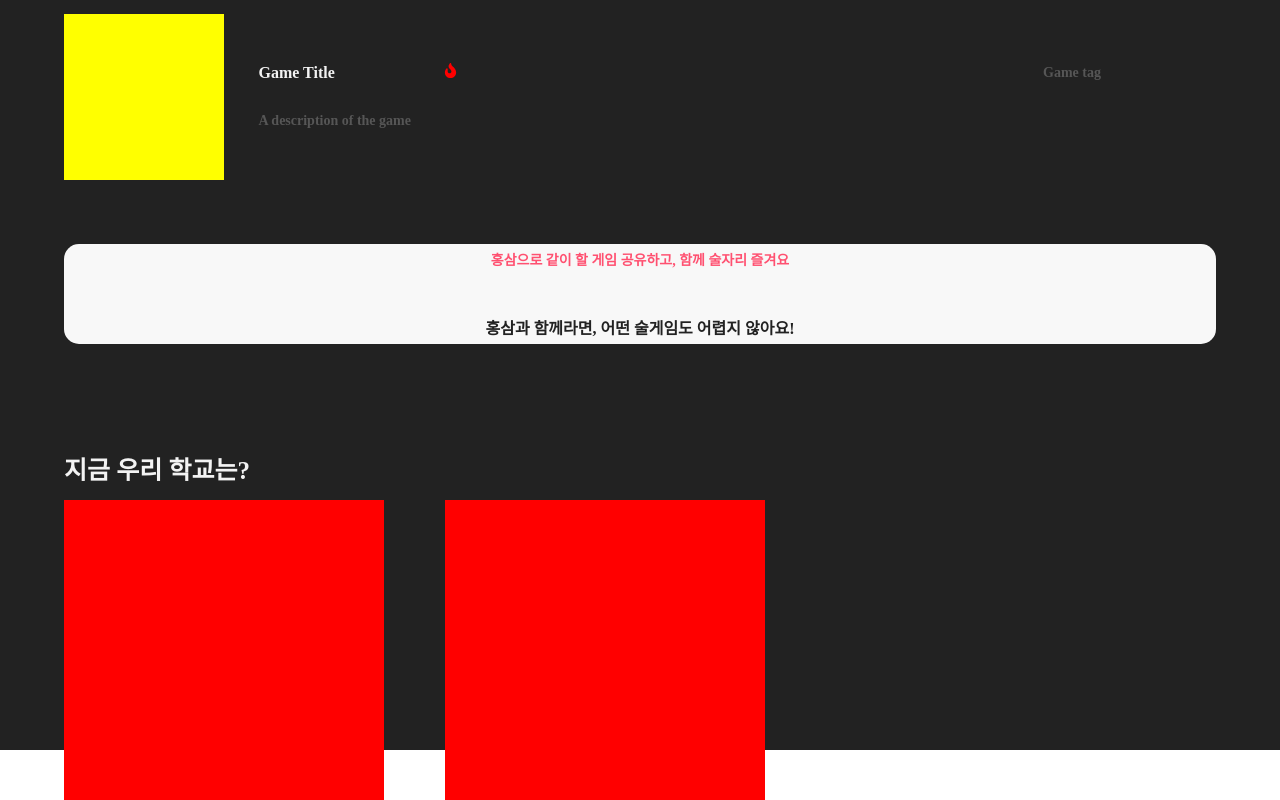
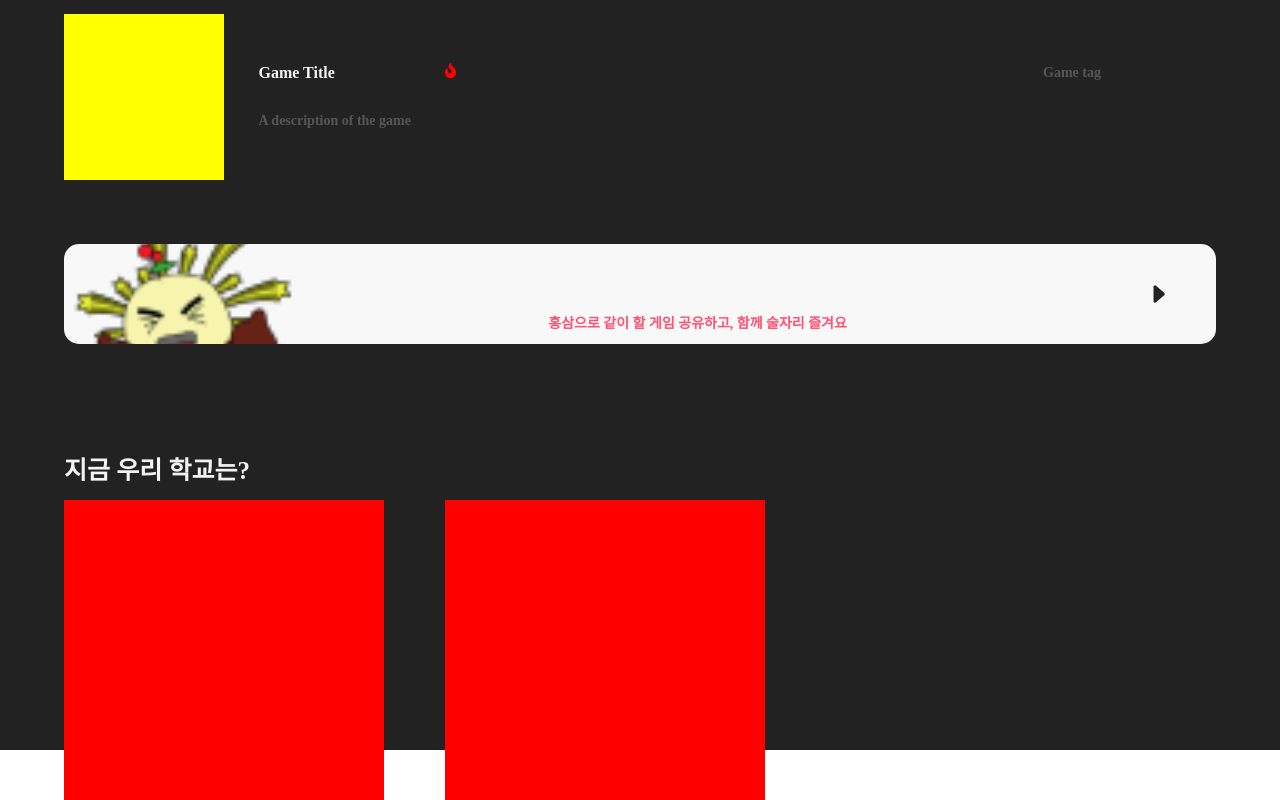
Before and after one commit to haeundae-triangle/hongsam-FE, a React (Create React App) app: page / in a window 1280 px wide. Shown: the part 1312-2112 px from the top of the page. Built offline with nearby package versions, Linux system fonts and the light colour scheme.

Commit message:
Feat : 게임 리스트 만들러 가기 베너 업데이트

```diff
--- a/src/components/Banners/GameListBanner.jsx
+++ b/src/components/Banners/GameListBanner.jsx
@@ -1,6 +1,8 @@
 import React from 'react';
 import styled from 'styled-components'
 import { useNavigate } from 'react-router-dom';
+import GameBannerImage from '../../assets/GameBannerImage.png';
+import { CaretRightFill } from 'react-bootstrap-icons';
 
 // 게임 리스트 만들러가기 고정 베너
 export const GameListBanner = () => {
@@ -13,8 +15,16 @@ export const GameListBanner = () => {
   return (
     <Container>
       <BannerContainer onClick={handleClick}>
-        <H4>홍삼으로 같이 할 게임 공유하고, 함께 술자리 즐겨요</H4>
-        <H3>홍삼과 함께라면, 어떤 술게임도 어렵지 않아요!</H3>
+        <ImageContainer>
+
+        </ImageContainer>
+        <TextContainer>
+          <H4>홍삼으로 같이 할 게임 공유하고, 함께 술자리 즐겨요</H4>
+          <H3>홍삼과 함께라면, 어떤 술게임도 어렵지 않아요!</H3>
+        </TextContainer>
+        <IconContainer>
+          <CaretRightFill size={24} color="#222222"/>
+        </IconContainer>
       </BannerContainer>
     </Container>
   );
@@ -34,20 +44,41 @@ const BannerContainer = styled.div`
   height: 100px;
   border-radius: 15px;
   display: flex;
+  flex-direction: row;
+`
+
+const ImageContainer = styled.div`
+  width: 20%;
+  background-image: url('${GameBannerImage}');
+  background-size: cover;
+  background-position: center;
+`
+
+const TextContainer = styled.div`
   flex-direction: column;
   justify-content: center;
+  width: 70%;
+  margin: 4.5% 0;
+  // background-color: red;
 `
 
 const H4 = styled.h4`
   color: #FF5171;
   font-size: 14px;
+  text-align: center;
   margin: 2% 0;
-  text-align: center;
 `;
 
 const H3 = styled.h3`
   color: #222222;
   font-size: 16px;
-  margin: 2% 0;
   text-align: center;
+  margin: 3% 0;
 `;
+
+const IconContainer = styled.div`
+  width: 10%;
+  display: flex;
+  align-items: center;
+  justify-content: center;
+`
```
Also changed, not shown: src/assets/GameBannerImage.png (added).
